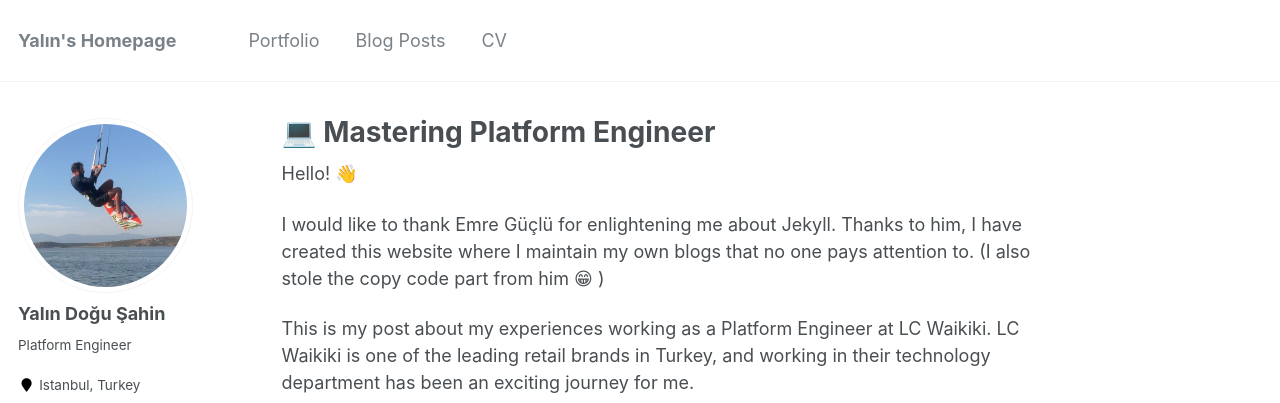
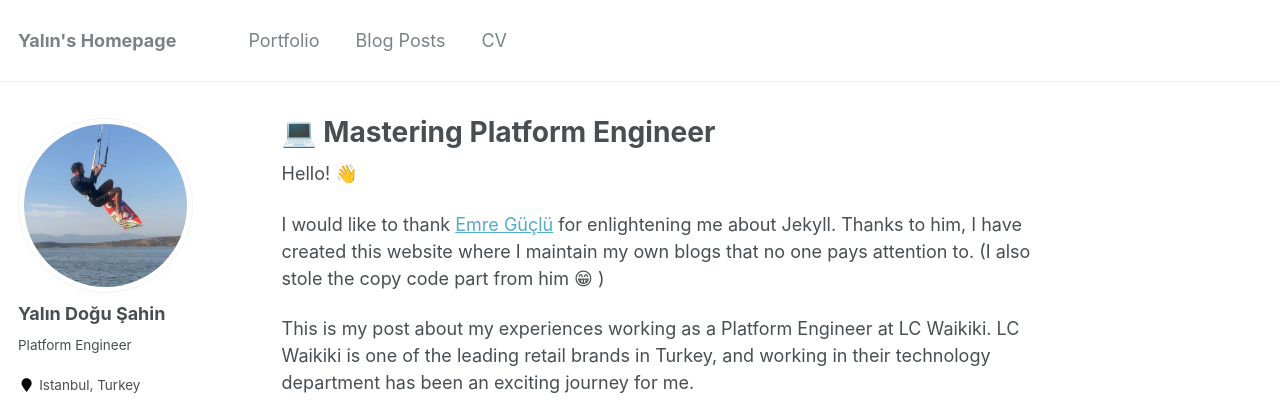
Before and after one commit to yalindogusahin/yalindogusahin.github.io, a Jekyll site: the page built from _pages/about.md, in a window 1280 px wide and 1390 px high. Shown: the top 403 px of the window. Built offline with Jekyll 4.4.1, drawn with Linux system fonts in a browser that asks for light colours; part of the change alters nothing that is shown.

```diff
--- a/_pages/about.md
+++ b/_pages/about.md
@@ -10,7 +10,7 @@ redirect_from:
 
 Hello! 👋
 
-I would like to thank Emre Güçlü for enlightening me about Jekyll. Thanks to him, I have created this website where I maintain my own blogs that no one pays attention to. (I also stole the copy code part from him 😁 )
+I would like to thank [Emre Güçlü](https://www.emreguclu.io/) for enlightening me about Jekyll. Thanks to him, I have created this website where I maintain my own blogs that no one pays attention to. (I also stole the copy code part from him 😁 )
 
 This is my post about my experiences working as a Platform Engineer at LC Waikiki. LC Waikiki is one of the leading retail brands in Turkey, and working in their technology department has been an exciting journey for me.
 
```
